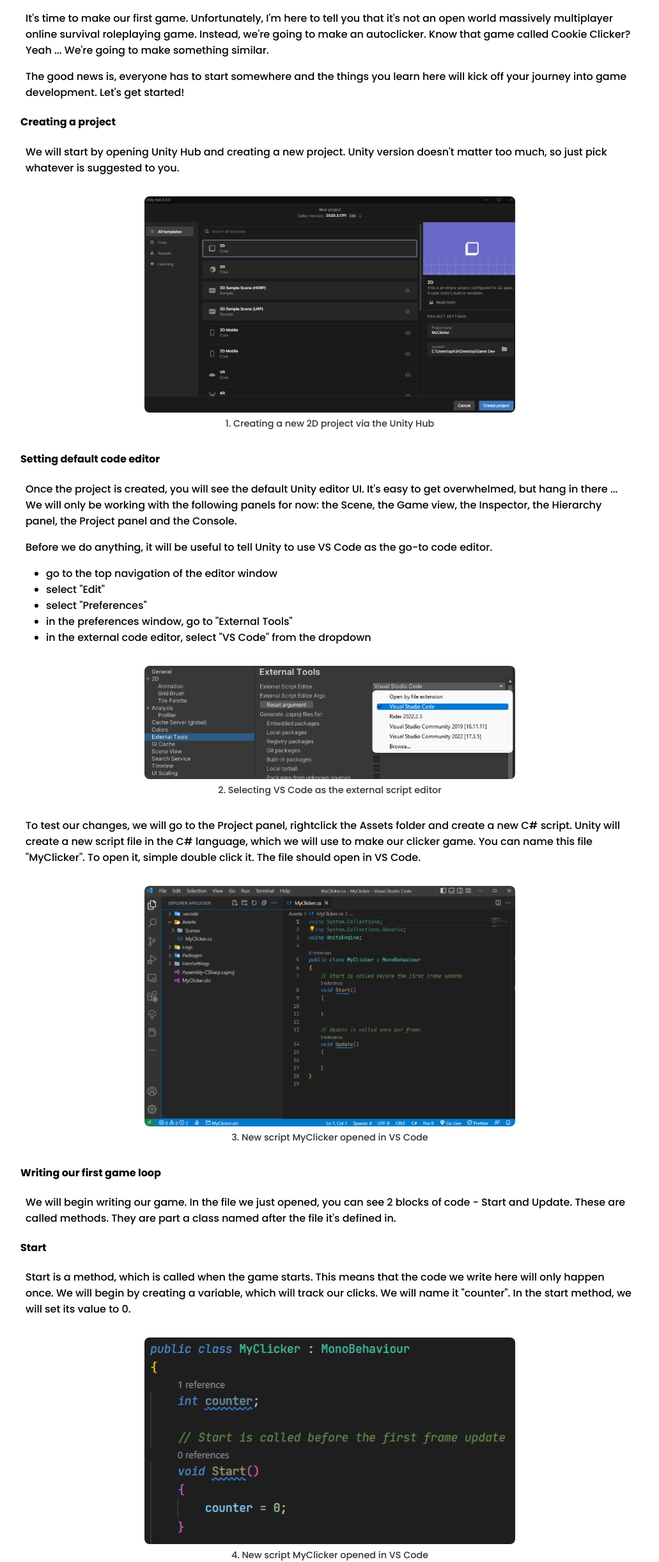
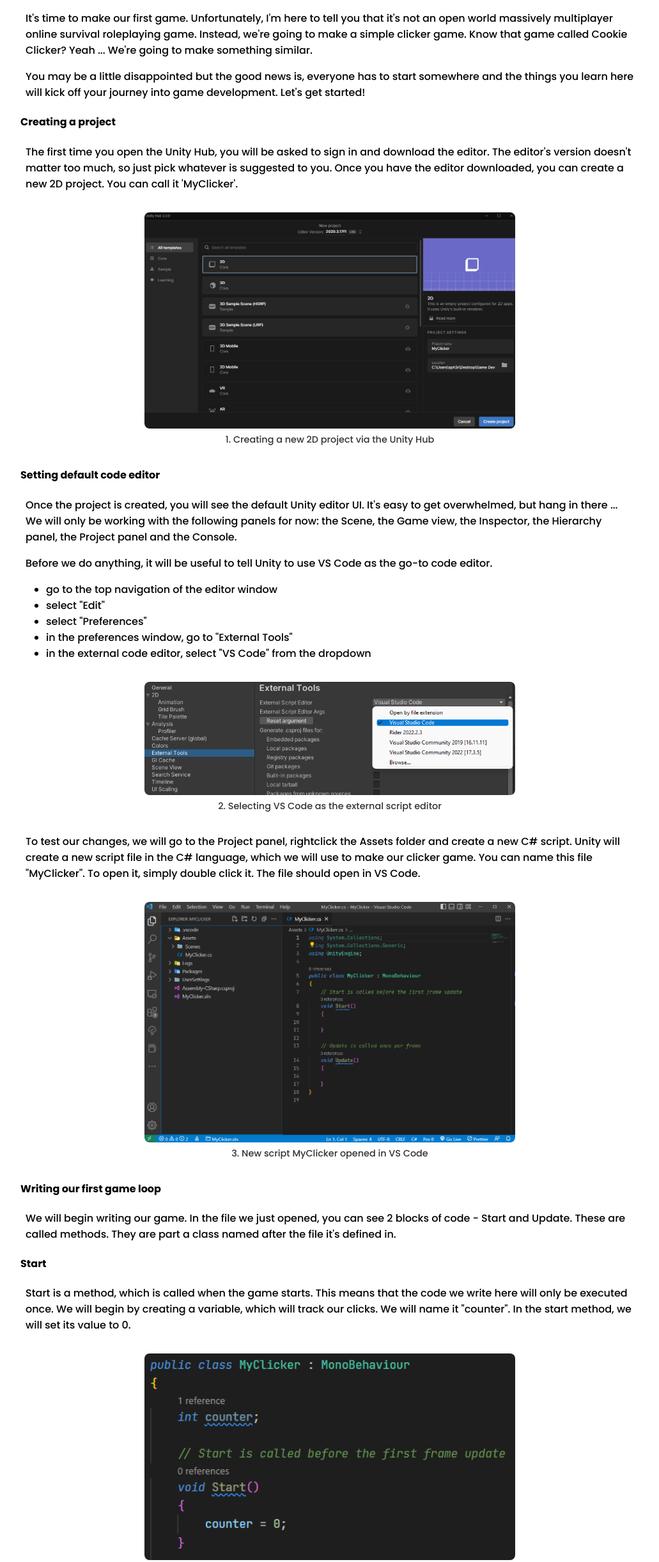
Before and after one commit to Sph3ricalPeter/unituts, a plain HTML site: page pages/firstgame.html in a window 1280 px wide. Shown: the part 159-2601 px from the top of the page at 64% size, without its empty margins (124-1155 px from the left). Drawn offline with Linux system fonts and the light colour scheme.

Commit message:
writing mistakes corrected

```diff
--- a/pages/firstgame.html
+++ b/pages/firstgame.html
@@ -28,20 +28,20 @@
       <p>
         It's time to make our first game. Unfortunately, I'm here to tell you
         that it's not an open world massively multiplayer online survival
-        roleplaying game. Instead, we're going to make an autoclicker. Know
+        roleplaying game. Instead, we're going to make a simple clicker game. Know
         that game called Cookie Clicker? Yeah ... We're going to make
         something similar.
       </p>
       <p>
-        The good news is, everyone has to start somewhere and the things you
+        You may be a little disappointed but the good news is, everyone has to start somewhere and the things you
         learn here will kick off your journey into game development. Let's get
         started!
       </p>
       <h4>Creating a project</h4>
       <p>
-        We will start by opening Unity Hub and creating a new project. Unity
+        The first time you open the Unity Hub, you will be asked to sign in and download the editor. The editor's
         version doesn't matter too much, so just pick whatever is suggested to
-        you.
+        you. Once you have the editor downloaded, you can create a new 2D project. You can call it 'MyClicker'.
       </p>
       <figure>
         <img src="../img/articles/fg_createProject.png" alt="Creating a new 2D project via the Unity Hub" />
@@ -80,7 +80,7 @@
         Assets folder and create a new C# script. Unity will create a new
         script file in the C# language, which we will use to make our
         clicker game. You can name this file "MyClicker". To open it,
-        simple double click it. The file should open in VS Code.
+        simply double click it. The file should open in VS Code.
       </p>
       <figure>
         <img src="../img/articles/fg_newScript.png" alt="New script MyClicker opened in VS Code" />
@@ -97,14 +97,14 @@
       <h4>Start</h4>
       <p>
         Start is a method, which is called when the game starts. This means
-        that the code we write here will only happen once. We will begin by
+        that the code we write here will only be executed once. We will begin by
         creating a variable, which will track our clicks. We will name it
         "counter". In the start method, we will set its value to 0.
       </p>
       <figure>
         <img src="../img/articles/fg_newVariable.png" alt="New 'counter' variable being set in the Start method" />
         <figcaption>
-          4. New script MyClicker opened in VS Code
+          4. New 'counter' variable being set in the Start method
         </figcaption>
       </figure>
       <h4>Update</h4>
@@ -112,12 +112,13 @@
         The Update method is called every frame. This can be used to do
         something repeatedly. We will use the Update method to check for
         player input. If the player clicks the left mouse button, we will
-        increment the counter. To display that the counter updated, we will
+        increment the counter by one. To display that the counter updated, we will
         use the console. Unity provides a simple way to log to the console via
         the <code>Debug.Log()</code> method.
       </p>
       <figure>
-        <img src="../img/articles/fg_finishClicker.png" alt="Incrementing counter and logging its value on mouse left click" />
+        <img src="../img/articles/fg_finishClicker.png"
+          alt="Incrementing counter and logging its value on mouse left click" />
         <figcaption>
           5. Incrementing counter and logging its value on mouse left click
         </figcaption>
@@ -128,20 +129,20 @@
         it to a Unity game object. We can do this in the Hierarchy panel.
         Create a new GameObject with a right click. Select it and you will see
         its properties in the Inspector panel. Drag and drop our script from
-        the Project panel into the inspector. The script should be added to
+        the Project panel onto the Inspector panel. The script should be added to
         the object.
       </p>
       <figure>
         <img src="../img/articles/fg_scriptAttached.png" alt="Attached 'MyClicker' script to the new GameObject" />
         <figcaption>
-          6. Attached 'MyClicker' script to the new GameObject
+          6. 'MyClicker' script is attached to the new GameObject
         </figcaption>
       </figure>
       <h4>Playtesting our game</h4>
       <p>
         To play the game, simply click the play button at the top of the
         editor view. Once the game loads, the play button will be colored
-        blue. Now if you click with the left mouse button, a message in the
+        blue. Now, if you click with the left mouse button, a message in the
         console should appear with an incremented counter.
       </p>
       <figure>
```
